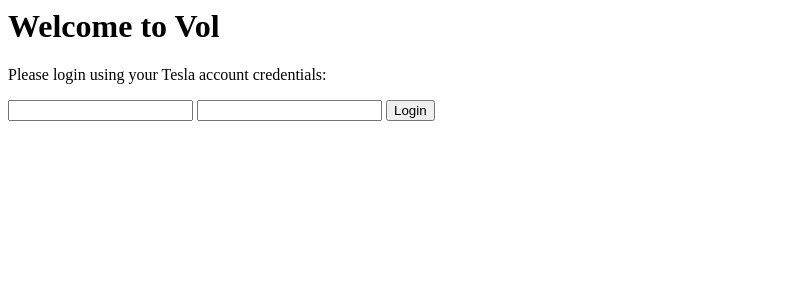
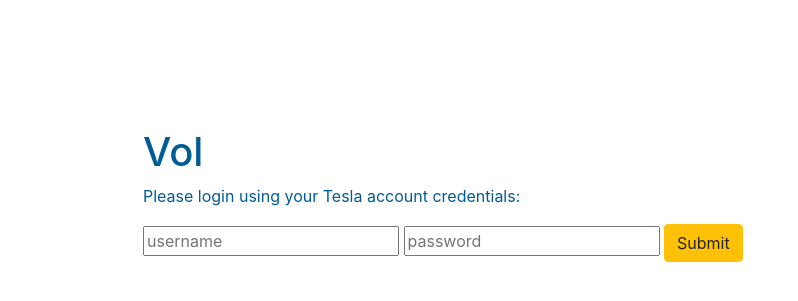
Before and after one commit to ameyakhare/vol, a Django app: page /charger/login/ in a window 1280 px wide. Shown: the top 301 px of the page, without its empty margins (0-798 px from the left). Run offline with Django 3.2, Linux system fonts and the light colour scheme; some libraries are stand-ins or nearby versions.

Commit message:
UI updates

```diff
--- a/vol/charger/templates/charger/login.html
+++ b/vol/charger/templates/charger/login.html
@@ -1,12 +1,25 @@
-<h1>Welcome to Vol</h1>
+<head>
+<link rel="stylesheet" href="https://maxcdn.bootstrapcdn.com/bootstrap/4.0.0/css/bootstrap.min.css" integrity="sha384-Gn5384xqQ1aoWXA+058RXPxPg6fy4IWvTNh0E263XmFcJlSAwiGgFAW/dAiS6JXm" crossorigin="anonymous">
+<style>
+.container {margin: 10%;}
+h1{color: #005b96;}
+p{color: #005b96;}
 
-{% if error_message %}<p><strong>{{ error_message }}</strong></p>{% endif %}
+</style>
+</head>
+<body>
+	<div class="container" id="login_shit">
+		<h1>Vol</h1>
 
-<p>Please login using your Tesla account credentials:</p>
+		{% if error_message %}<p><strong>{{ error_message }}</strong></p>{% endif %}
 
-<form action="{% url 'charger:login' %}" method="post">
-{% csrf_token %}
-    <input type="text" name="username" id="username"/>
-    <input type="password" name="password" id="password"/>
-    <input type="submit" value="Login"/>
-</form>
+		<p>Please login using your Tesla account credentials:</p>
+
+		<form action="{% url 'charger:login' %}" method="post">
+		{% csrf_token %}
+		    <input type="text" placeholder="username" name="username" id="username"/>
+		    <input type="password" placeholder="password" name="password" id="password"/>
+		    <button type="submit" class="btn btn-warning">Submit</button>
+		</form>
+	</div>
+</body>
```
Also changed, not shown: vol/charger/templates/charger/index.html (+19 -5 lines), vol/charger/templates/charger/savings.html (+13 -1 lines).
